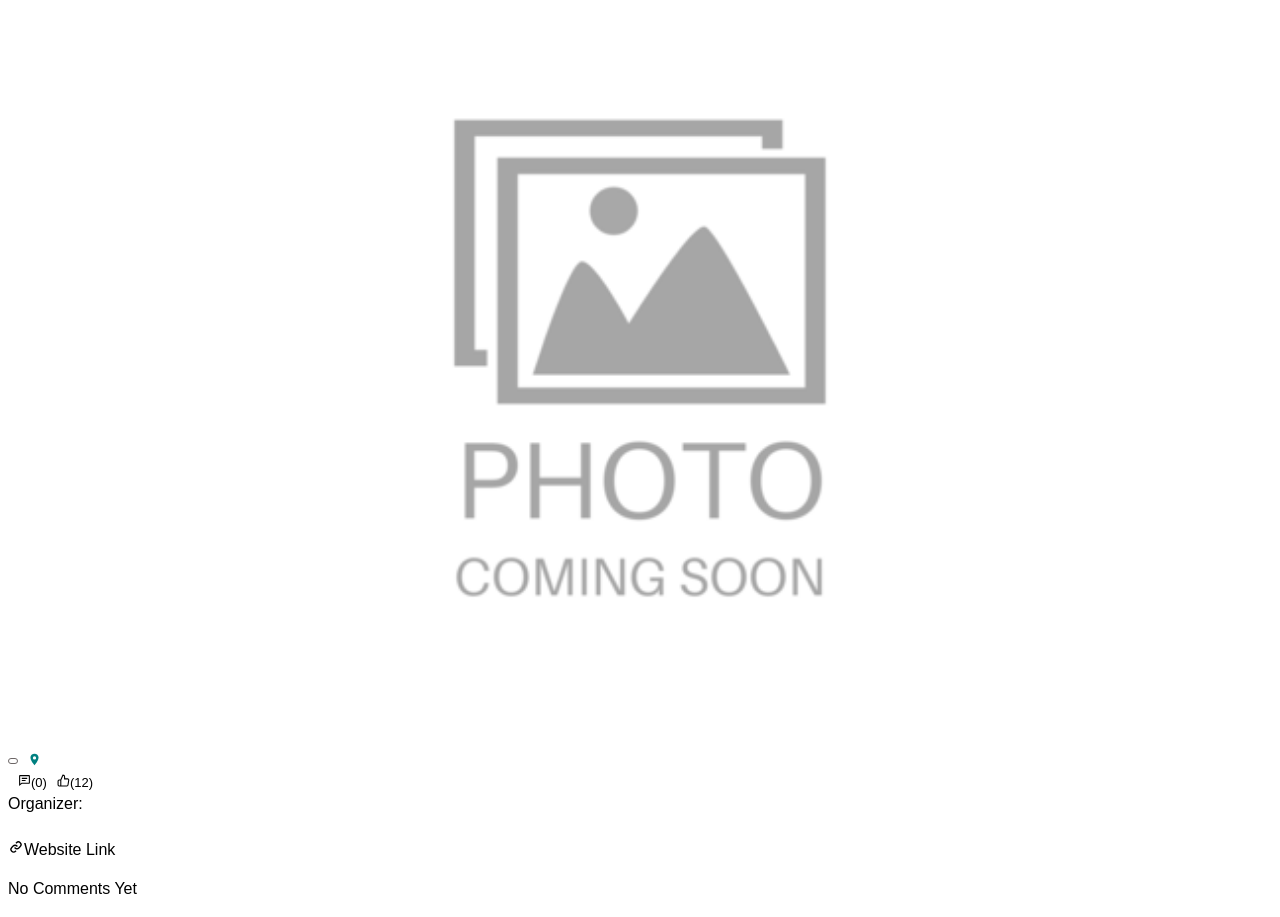
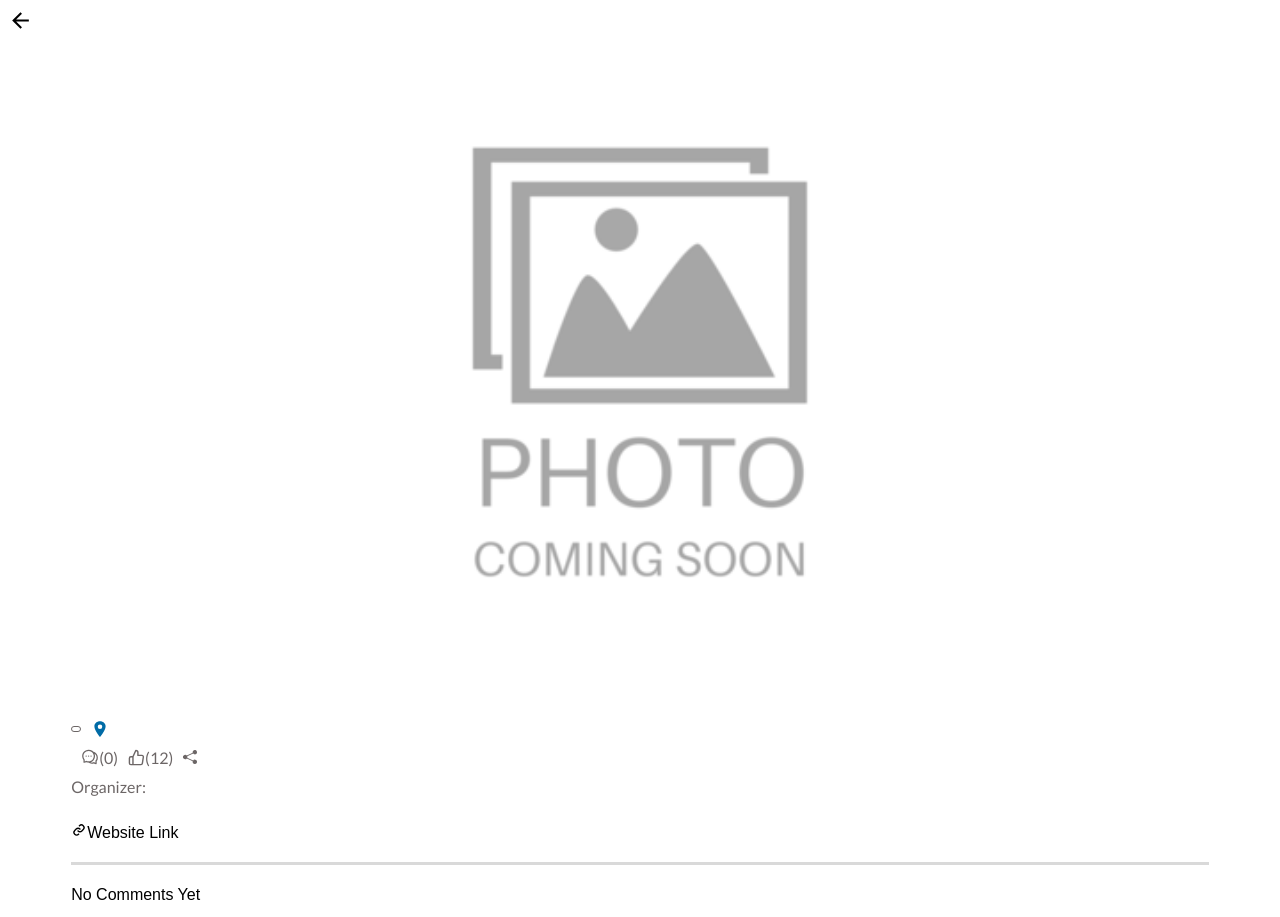
Before and after one commit to yukie-m/summative-3, a React (Create React App) app: page /event-detail in a window 1280 px wide. Shown: the top 917 px of the page. Built offline with nearby package versions, Linux system fonts and the light colour scheme; a web font is replaced by a local one.

Commit message:
style added

```diff
--- a/src/components/CommentsList.jsx
+++ b/src/components/CommentsList.jsx
@@ -1,6 +1,7 @@
 import React from "react";
 import { motion, AnimatePresence } from "framer-motion";
 import CommentItem from "./CommentItem";
+
 
 function CommentsList({ commentsArray }) {
   if (!commentsArray || commentsArray.length === 0) {
--- a/src/components/CreateEvent.jsx
+++ b/src/components/CreateEvent.jsx
@@ -93,7 +93,7 @@ function CreateEvent() {
     <>
       <div className="wrapper">
         <button onClick={onGoBack} className="left-arrow" role="submit">
-          <MdArrowBack />
+          <MdArrowBack className="back-arrow"/>
         </button>
         <div className="create-listing-wrap">
           <h1>Create Event</h1>
--- a/src/components/DeleteEventList.jsx
+++ b/src/components/DeleteEventList.jsx
@@ -34,7 +34,7 @@ function DeleteEventList() {
       <div className="wrapper">
         <div className="button">
           <button onClick={onGoBack} className="left-arrow" role="submit">
-            <MdArrowBack />
+            <MdArrowBack className="back-arrow"/>
           </button>
         </div>
         <div className="header-text">
--- a/src/components/DeleteSingleEvent.jsx
+++ b/src/components/DeleteSingleEvent.jsx
@@ -95,11 +95,11 @@ function DeleteSingleEvent(props) {
             </div>
             <div className="icons flex-row">
               <div className="comment-icon flex-row">
-                <AiOutlineComment size={22} />
+                <AiOutlineComment size={18} />
                 <p>(12)</p>
               </div>
               <div className="thumb-icon flex-row">
-                <FiThumbsUp size={22} />
+                <FiThumbsUp size={17} />
                 <p>(12)</p>
               </div>
             </div>
--- a/src/components/EventDetail.jsx
+++ b/src/components/EventDetail.jsx
@@ -6,7 +6,10 @@ import CommentsList from "./CommentsList";
 import CommentAdd from "./CommentAdd";
 import { IoLocationSharp } from "react-icons/io5";
 import { FiThumbsUp } from "react-icons/fi";
-import { BiCommentDetail, BiLink } from "react-icons/bi";
+import { BiLink } from "react-icons/bi";
+import { AiOutlineComment } from "react-icons/ai";
+import { BsShareFill } from "react-icons/bs";
+import { MdArrowBack } from "react-icons/md";
 
 import NoImage from "./NoImage";
 
@@ -46,33 +49,43 @@ function EventDetail() {
   };
 
   return (
+    <div>
+      <div onClick={onGoBack} className="button-orange" role="submit">
+        <MdArrowBack className="back-arrow" />
+      </div>
       <div className="detail-wrapper">
         <div>
           {eventObject.thumb ? (
-          <img className="event-image" src={`./images/${eventObject.thumb}`} />
+            <img
+              className="event-image"
+              src={`./images/${eventObject.thumb}`}
+            />
           ) : (
             <img src="./images/noPhoto.png" />
           )}
         </div>
 
         <div className="title">
-        <h2> {eventObject.title}</h2>
+          <h3> {eventObject.title}</h3>
         </div>
         <div className="flex items-center gap-10">
           <div className="event-category">{eventObject.category}</div>
           <div className="event-location">
-          <IoLocationSharp color="teal" />
+            <IoLocationSharp className="event-location-icon" />
             {eventObject.location}
           </div>
         </div>
         <div className="flex items-center gap-10">
           <div className="event-date">{eventObject.date}</div>
           <div className="event-comments">
-          <BiCommentDetail />({comments.length})
+            <AiOutlineComment size={18} />({comments.length})
           </div>
           <div className="event-likes">
-          <FiThumbsUp />
+            <FiThumbsUp size={17} />
             (12)
+          </div>
+          <div className="event-share">
+            <BsShareFill size={14} />
           </div>
         </div>
         <div className="event-host">Organizer: {eventObject.host}</div>
@@ -87,12 +100,11 @@ function EventDetail() {
           </a>
         </div>
 
+        <div className="border-bottom"></div>
+
         <CommentsList commentsArray={comments} />
         <CommentAdd detailsObj={{ eventObject }} handleAdd={addComment} />
-
-      <button onClick={onGoBack} className="button-orange" role="submit">
-        Go Back
-      </button>
+      </div>
     </div>
   );
 }
--- a/src/components/EventSingle.jsx
+++ b/src/components/EventSingle.jsx
@@ -5,6 +5,7 @@ import { IoLocationSharp } from "react-icons/io5";
 import { FiThumbsUp } from "react-icons/fi";
 import { BiCommentDetail, BiLink } from "react-icons/bi";
 import NoImage from "./NoImage";
+
 
 function EventSingle({ detailsObj }) {
   const navigate = useNavigate();
--- a/src/css/deletetion.scss
+++ b/src/css/deletetion.scss
@@ -1,27 +1,35 @@
 @use "colors";
+@use "./font";
+
 .wrapper {
   h1 {
     margin-top: 0;
     margin-bottom: 2.5rem;
     text-align: center;
+    font-family: font.$heading;
   }
 }
 
 // DeleteSingleEvent.jsx
 .card {
+  font-family: font.$sub-heading;
   .delete-popup {
+    font-family: font.$sub-heading;
+
     .dialog-wrapper {
       margin: 1rem;
 
       .btn {
         display: flex;
-        justify-content: space-around;
+        justify-content: space-between;
+        margin-top: 25px;
 
         button {
           border: none;
           background-color: white;
-          padding: 1rem;
+          padding: 0.6rem;
           border-radius: 5px;
+          font-family: font.$sub-heading;
         }
         .delete-btn {
           border: 1.5px solid colors.$red;
@@ -44,9 +52,11 @@
   height: 6rem;
   border-bottom: 1px solid colors.$light-gray;
   margin-bottom: 1rem;
+
   h4 {
     margin: 0;
-    margin-bottom: 0.5rem;
+    margin-bottom: 0.6rem;
+    font-family: font.$sub-heading;
   }
 
   .second-row {
@@ -54,16 +64,19 @@
     display: flex;
     flex-direction: row;
     justify-content: space-between;
+    align-items: center;
 
     .flex-row {
       display: flex;
       align-items: center;
     }
+
     .listed-date {
       margin-bottom: 0.3rem;
       span,
       p {
         font-size: 0.9rem;
+        font-family: font.$sub-heading;
       }
     }
     .icons {
@@ -73,7 +86,8 @@
 
     p {
       margin: 0;
-      font-size: 1rem;
+      font-size: 15px;
+      font-family: font.$sub-heading;
     }
     button {
       border: none;
@@ -82,7 +96,9 @@
     }
   }
 }
+
 .check-deleted p {
   font-weight: bolder;
   margin-bottom: 0.5rem;
+  font-family: font.$sub-heading;
 }
--- a/src/css/eventDetail.scss
+++ b/src/css/eventDetail.scss
@@ -1,9 +1,13 @@
 @use "./colors";
+@use "./font";
 
 .detail-wrapper {
   display: flex;
   flex-direction: column;
   gap: 5px;
+  width: 90%;
+  margin: auto;
+  margin-top: 10px;
 
   .no-image img {
     width: 50%;
@@ -12,11 +16,31 @@
   img {
     width: 100%;
     height: auto;
-    border-radius: 10px;
   }
 
   .title {
     margin: 0;
+    font-family: font.$sub-heading;
+  }
+
+  .items-center  {
+    font-family: font.$sub-heading;
+    color: colors.$dark-gray;
+    margin-bottom: 5px;
+    display: flex;
+    align-items: center;
+
+    .event-location {
+      display: flex;
+      align-items: center;
+      color: colors.$dark-gray;
+      font-size: 15px;
+
+      .event-location-icon {
+        color: colors.$navy;
+        font-size: 18px;
+      }
+    }
   }
 
   .event-details {
@@ -42,11 +66,23 @@
     font-size: small;
   }
 
-  .event-comments {
-    font-size: small;
+  .event-comments, .event-likes {
+    display: flex;
+    align-items: center;
   }
 
-  .event-likes {
-    font-size: small;
+  .event-host {
+    font-family: font.$sub-heading;
+    color: colors.$dark-gray;
+  }
+
+  .event-description {
+    font-family: font.$sub-heading;
+    line-height: 23px;
+  }
+
+  .border-bottom {
+    margin-top: 15px;
+    border-bottom: 3px solid colors.$light-gray;
   }
 }
--- a/src/css/form.scss
+++ b/src/css/form.scss
@@ -1,4 +1,9 @@
 @use "colors";
+@use "./font";
+
+.back-arrow {
+  font-size: 25px;
+}
 
 .create-listing-wrap {
   display: flex;
@@ -10,12 +15,15 @@
 
   h1 {
     margin-top: 0;
+    font-family: font.$heading;
   }
 
   form {
     display: flex;
     flex-direction: column;
     width: 100%;
+    font-family: font.$sub-heading;
+    margin-top: -30px;
   }
   label {
     display: flex;
```
Also changed, not shown: src/css/comments.scss (line endings or trailing spaces). Lines whose indentation alone changed are shown as unchanged.
